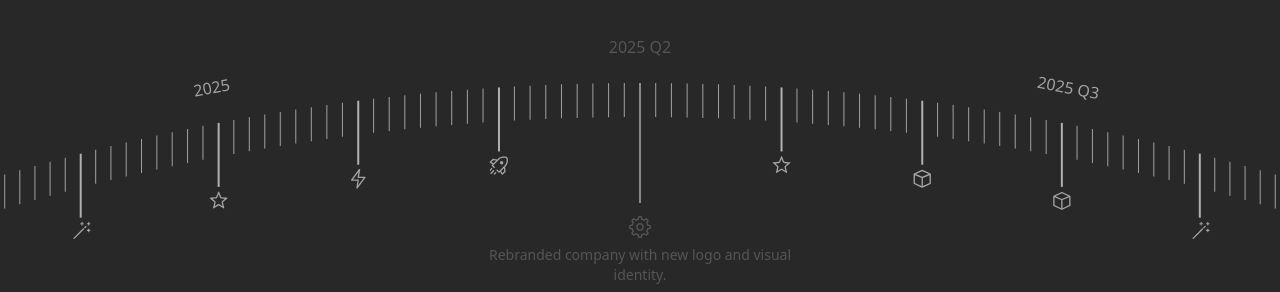
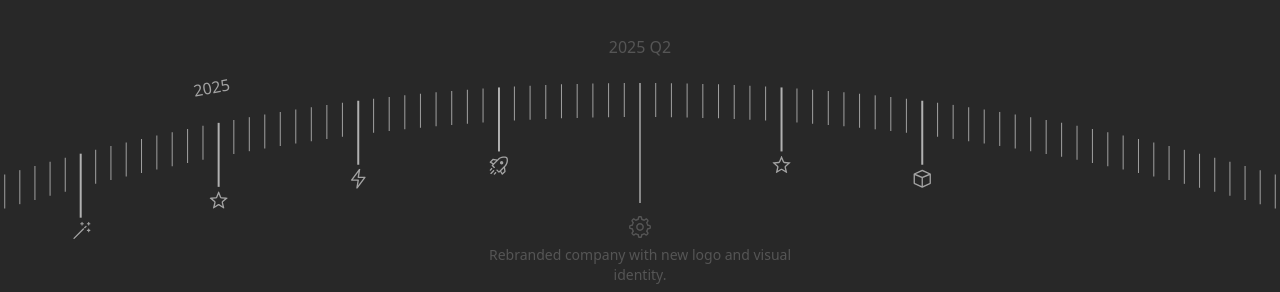
Before and after one commit to vineet-panchal/markV-website, a Next.js app: page /experience in a window 1280 px wide. Shown: the part 2267-2559 px from the top of the page. Built offline with nearby package versions, Linux system fonts and the light colour scheme; a web font is replaced by a local one.

Commit message:
Update journey.tsx

```diff
--- a/components/experience-page/journey.tsx
+++ b/components/experience-page/journey.tsx
@@ -175,70 +175,4 @@ const TIMELINE: ArcTimelineItem[] = [
       },
     ],
   },
-  {
-    time: "2025 Q3",
-    steps: [
-      {
-        icon: <CubeIcon width={20} height={20} />,
-        content: "Launched self-driving AI platform for industrial automation.",
-      },
-      {
-        icon: <MagicWandIcon width={20} height={20} />,
-        content: "Added virtual reality integration to the product suite.",
-      },
-    ],
-  },
-  {
-    time: "2025 Q4",
-    steps: [
-      {
-        icon: <StarIcon width={20} height={20} />,
-        content:
-          "Introduced AI-driven analytics dashboard for enterprise clients.",
-      },
-      {
-        icon: <LightningBoltIcon width={20} height={20} />,
-        content:
-          "Launched international expansion into Asian and European markets.",
-      },
-      {
-        icon: <RocketIcon width={20} height={20} />,
-        content: "Hosted first global conference showcasing AI innovations.",
-      },
-    ],
-  },
-  {
-    time: "2026 Q1",
-    steps: [
-      {
-        icon: <GearIcon width={20} height={20} />,
-        content:
-          "Released API for developers to integrate AI into their applications.",
-      },
-      {
-        icon: <StarIcon width={20} height={20} />,
-        content:
-          "Launched new AI-powered voice assistant with multi-language support.",
-      },
-      {
-        icon: <GlobeIcon width={20} height={20} />,
-        content:
-          "Partnered with government agencies for AI-driven policy making.",
-      },
-    ],
-  },
-  {
-    time: "2026 Q2",
-    steps: [
-      {
-        icon: <GearIcon width={20} height={20} />,
-        content: "Unveiled new AI-powered robotics platform for manufacturing.",
-      },
-      {
-        icon: <MagicWandIcon width={20} height={20} />,
-        content:
-          "Introduced machine learning models for sustainable energy solutions.",
-      },
-    ],
-  },
 ];
```
